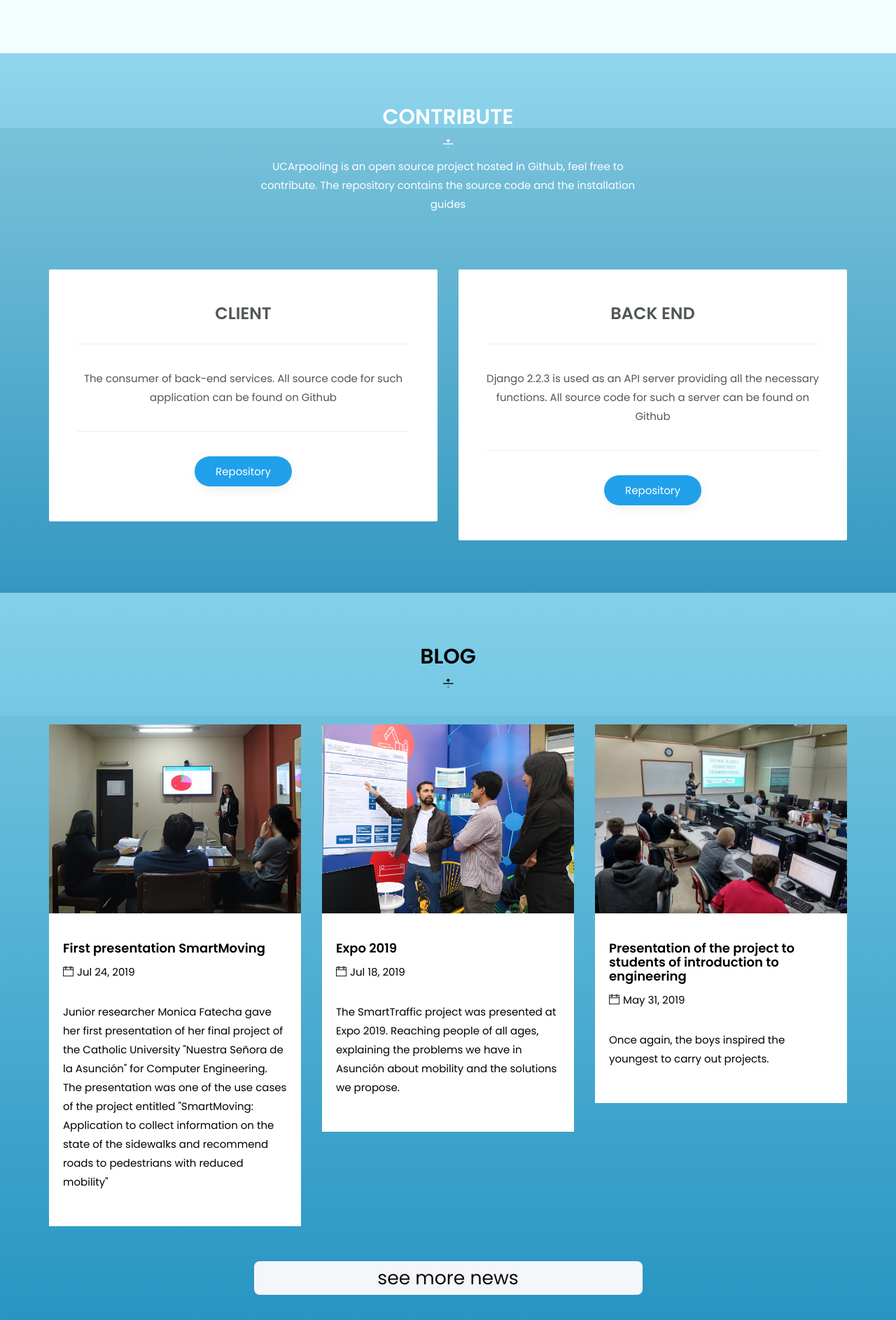
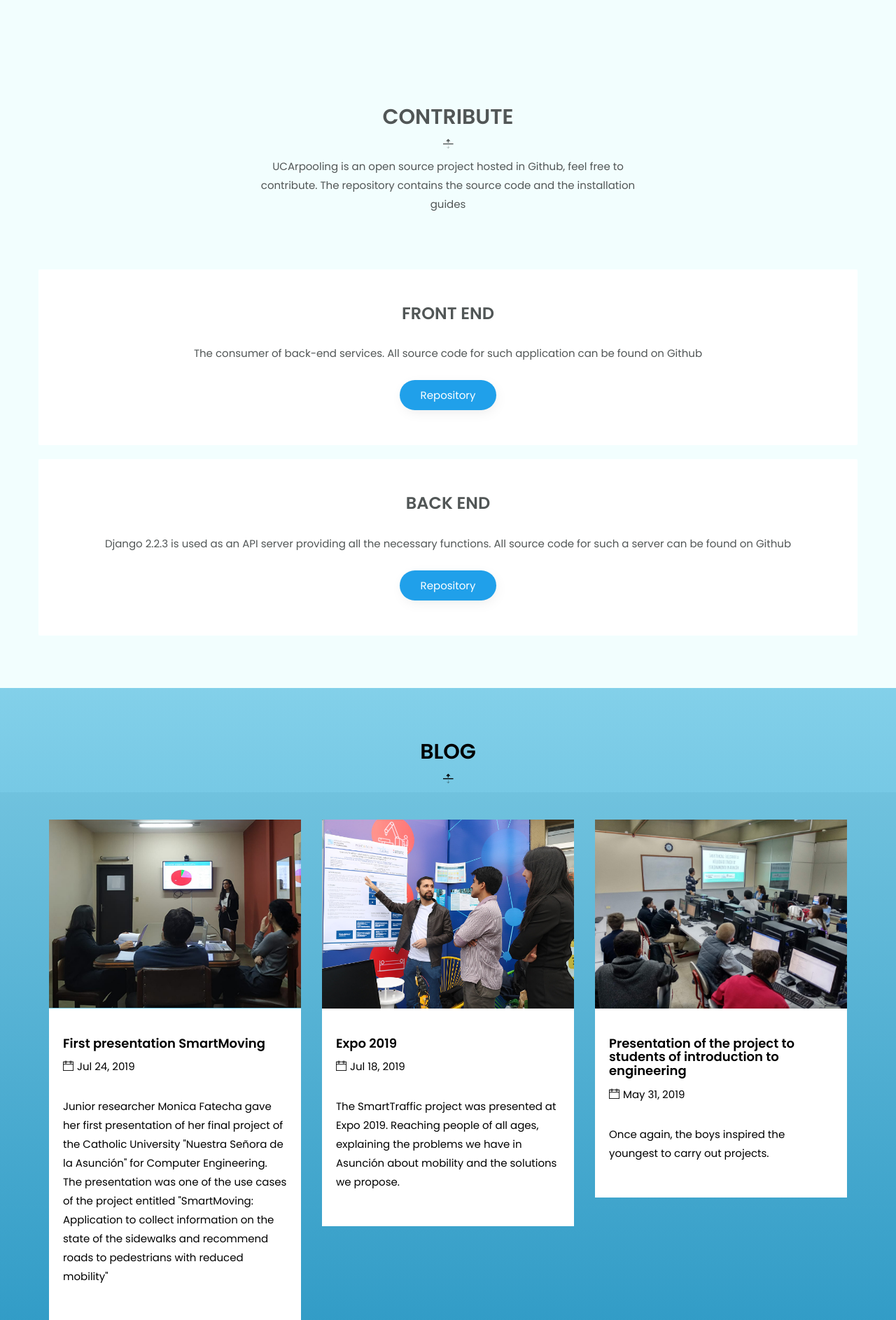
Before and after one commit to SmartTrafficPY/Smarttraffic-Webpage, a Django app: template smwebsite/templates/ucarpooling/index.html in a window 1280 px wide. Shown: the part 2111-3997 px from the top of the page at 70% size. Run offline with Django 3.2, Linux system fonts and the light colour scheme; the template is opened without the code that fills it, so the values that code supplies are empty; some libraries are stand-ins or nearby versions.

Commit message:
ucarpooling-change-contribution_section

```diff
--- a/smwebsite/templates/ucarpooling/index.html
+++ b/smwebsite/templates/ucarpooling/index.html
@@ -227,8 +227,7 @@
     </section>
 
 
-<!--Contribution open source code repo. it has support for a background image similar to the background header image-->
-    <section class="price-area overlay section-padding" id="contribution-section">
+    <section class="gray-bg section-padding" id="contribution-section">
         <div class="container">
             <div class="row">
                 <div class="col-xs-12 col-sm-6 col-sm-offset-3 text-center">
@@ -239,38 +238,20 @@
                 </div>
             </div>
             <div class="row">
-                <div class="col-xs-6">
                     <div class="price-table">
-                        <h3 class="text-uppercase price-title">{% trans 'Client' %}</h3>
-                        <hr>
-                        <ul class="list-unstyled">
-<!--                            <li><strong class="amount">$ <span class="big">20</span></strong>/Month</li>-->
-                            <li>{% trans 'The consumer of back-end services. All source code for such application can be found on Github' %}</li>
-<!--                            <li>2 Subdomains</li>-->
-<!--                            <li>5 Email Accounts</li>-->
-<!--                            <li>Webmail Support</li>-->
-<!--                            <li>Customer Support 24/7</li>-->
-                        </ul>
-                        <hr>
+                        <h3 class="text-uppercase price-title">Front end</h3>
+                        <p>
+                            {% trans 'The consumer of back-end services. All source code for such application can be found on Github' %}
+                        </p>
                         <a target="_blank" href="https://github.com/SmartTrafficPY/ucarpooling" class="button">{% trans 'Repository' %}</a>
                     </div>
-                </div>
-                <div class="col-xs-6">
                     <div class="price-table">
                         <h3 class="text-uppercase price-title">Back end</h3>
-                        <hr>
-                        <ul class="list-unstyled">
-<!--                            <li><strong class="amount">$ <span class="big">59</span></strong>/Month</li>-->
-                            <li>{% trans 'Django 2.2.3 is used as an API server providing all the necessary functions. All source code for such a server can be found on Github' %}</li>
-<!--                            <li>2 Subdomains</li>-->
-<!--                            <li>5 Email Accounts</li>-->
-<!--                            <li>Webmail Support</li>-->
-<!--                            <li>Customer Support 24/7</li>-->
-                        </ul>
-                        <hr>
+                        <p>
+                            {% trans 'Django 2.2.3 is used as an API server providing all the necessary functions. All source code for such a server can be found on Github' %}
+                        </p>
                         <a target="_blank" href="https://github.com/SmartTrafficPY/smartcity-asuncion" class="button">{% trans 'Repository' %}</a>
                     </div>
-                </div>
             </div>
         </div>
     </section>
```
Also changed, not shown: smwebsite/locale/es/LC_MESSAGES/django.po, 1 other file.
